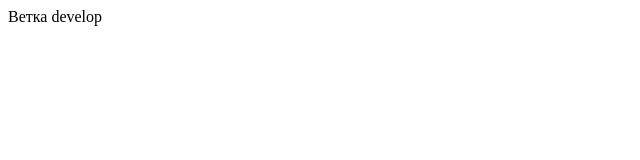
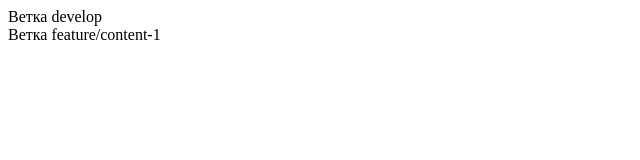
Before and after one commit to german-test/git-test, a plain HTML site: page index.html in a window 1280 px wide. Shown: the whole page, without its empty margins (0-640 px from the left). Drawn offline with Linux system fonts and the light colour scheme.

Commit message:
;ljadfsfkl

```diff
--- a/index.html
+++ b/index.html
@@ -10,5 +10,10 @@
             Ветка develop
         </div>
     </header>
+    <section class="content">
+        <div class="content-title">
+            Ветка feature/content-1
+        </div>
+    </section>
 </body>
 </html>
```
